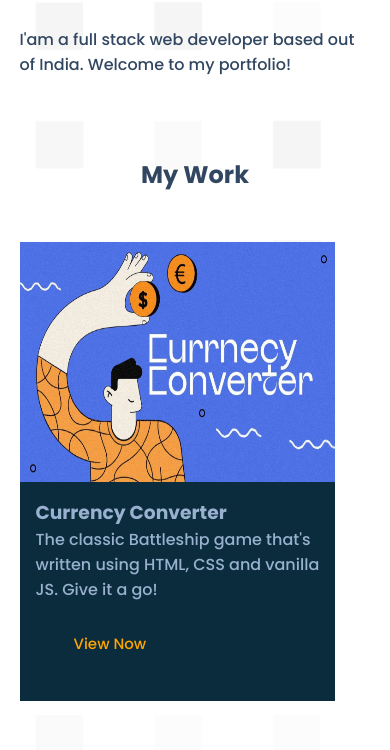
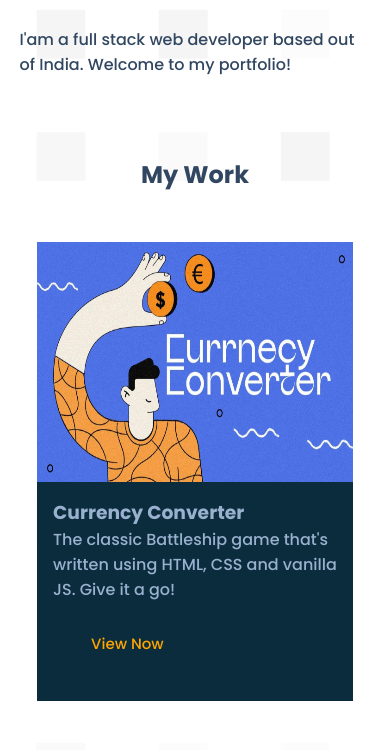
Before and after one commit to SidharthR27/Portfolio-Website, a plain HTML site: page index.html in a window 390 px wide. Shown: the part 271-1021 px from the top of the page. Drawn offline with Linux system fonts and the light colour scheme.

Commit message:
aligned works center

```diff
--- a/resume-css.css
+++ b/resume-css.css
@@ -349,6 +349,12 @@ footer h3 {
         flex-direction: column;
         align-items: center;
     }
+    #addWork {
+        display: flex;
+        flex-direction: column;
+        justify-content: center;
+        align-items: center;
+    }
 
     .work1 {
         flex-direction: column;
```
